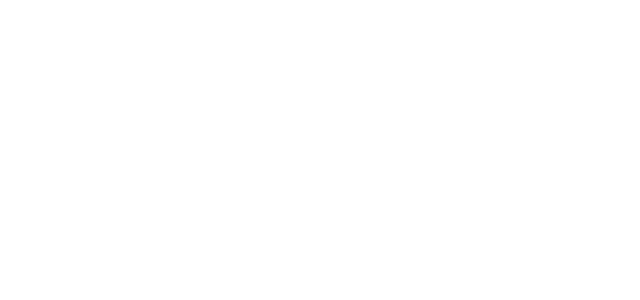
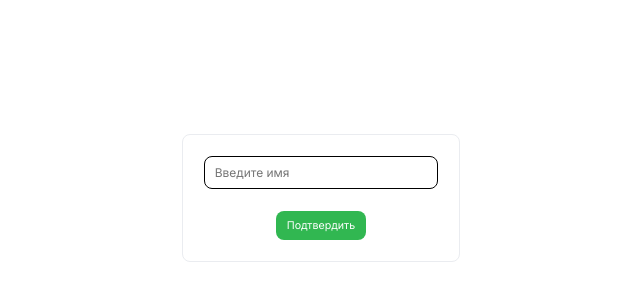
Before and after one commit to 24Skynet24/nuxt-node-chat, a Nuxt app in the folder front/: page /login in a window 1280 px wide. Before the commit this address had no page. Shown: the part 202-502 px from the top of the page, without its empty margins (319-959 px from the left). Built offline with nearby package versions, Linux system fonts and the light colour scheme.

Commit message:
feat: add login page

```diff
--- a/front/pages/index.vue
+++ b/front/pages/index.vue
@@ -19,13 +19,13 @@
         </article>
       </div>
     </aside>
-    <section>
+    <section v-if="activeUser">
       <header>
         <div class="user flex-align-center">
           <div class="logo"></div>
           <div class="flex-column">
             <h6>{{ users[activeUser].name }}</h6>
-            <span>{{ users[activeUser].id }}</span>
+            <span>{{ activeUser }}</span>
           </div>
         </div>
       </header>
@@ -44,6 +44,10 @@
         <button>Отправить</button>
       </div>
     </section>
+
+    <section v-else>
+
+    </section>
   </main>
 </template>
 
@@ -55,11 +59,10 @@
   data() {
     return {
       peopleSearch: '',
-      activeUser: 0,
-      users: [
-        {
-          name: 'Abob',
-          id: 'abb',
+      activeUser: null,
+      users: {
+        'abob': {
+          name: 'abb',
           msg: 'hi!',
           messages: [
             {
@@ -144,15 +147,28 @@
             },
           ],
         },
-        {
-          name: 'Abob',
-          id: 'abb',
+        'dbob': {
+          name: 'abb',
           msg: 'hi!',
           messages: [],
         },
-      ],
+      }
     }
   },
+
+  mounted() {
+    document.addEventListener('keydown', this.hideChat)
+  },
+
+  destroyed() {
+    document.removeEventListener('keydown', this.hideChat)
+  },
+
+  methods: {
+    hideChat(event) {
+      if (event.code === "Escape") this.activeUser = null
+    }
+  }
 }
 </script>
 
--- /dev/null
+++ b/front/pages/login.vue
@@ -0,0 +1,64 @@
+<template>
+  <main class="flex-center">
+    <article class="flex-column">
+      <input type="text" placeholder="Введите имя" name="name" id="name" v-model="user_name">
+      <button>Подтвердить</button>
+    </article>
+  </main>
+</template>
+
+<script>
+export default {
+  name: "login",
+  data() {
+    return {
+      user_name: '',
+    }
+  },
+  methods: {
+    sendName(){
+
+    },
+  },
+}
+</script>
+
+<style scoped lang="scss">
+
+main {
+  height: 100%;
+}
+
+article {
+  padding: sizeAuto(32);
+  border: 1px solid rgb(234, 236, 240);
+  border-radius: 8px;
+  align-items: center;
+
+  input {
+    width: sizeAuto(350);
+    padding: sizeAuto(12) sizeAuto(14);
+    font-size: sizeAuto(18);
+    color: #000000;
+    border-radius: 8px;
+    border: 1px solid #000000;
+    margin-bottom: sizeAuto(32);
+  }
+
+  button {
+    padding: sizeAuto(12) sizeAuto(16);
+    border: none;
+    border-radius: 8px;
+    background: rgb(49, 183, 81);
+    color: #FFFFFF;
+    font-size: sizeAuto(16);
+    cursor: pointer;
+    transition: .2s;
+
+    &:hover {
+      background: rgb(39, 169, 70);
+    }
+  }
+}
+
+</style>
--- /dev/null
+++ b/front/store/index.js
@@ -0,0 +1,19 @@
+const state = () => {
+  return {
+    user_name: null,
+  }
+}
+
+const mutations = {
+  setName(state, payload){ state.user_name = payload },
+}
+
+const getters = {
+  getUserName: s => s.user_name,
+}
+
+export default {
+  state: state(),
+  mutations: mutations,
+  getters: getters
+}
```
